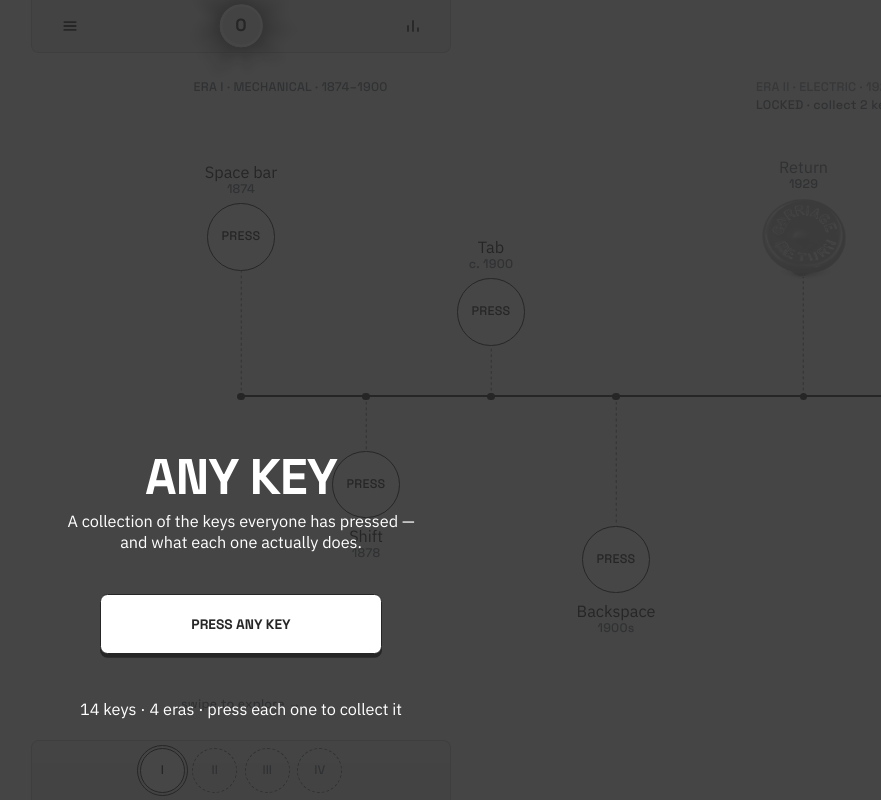
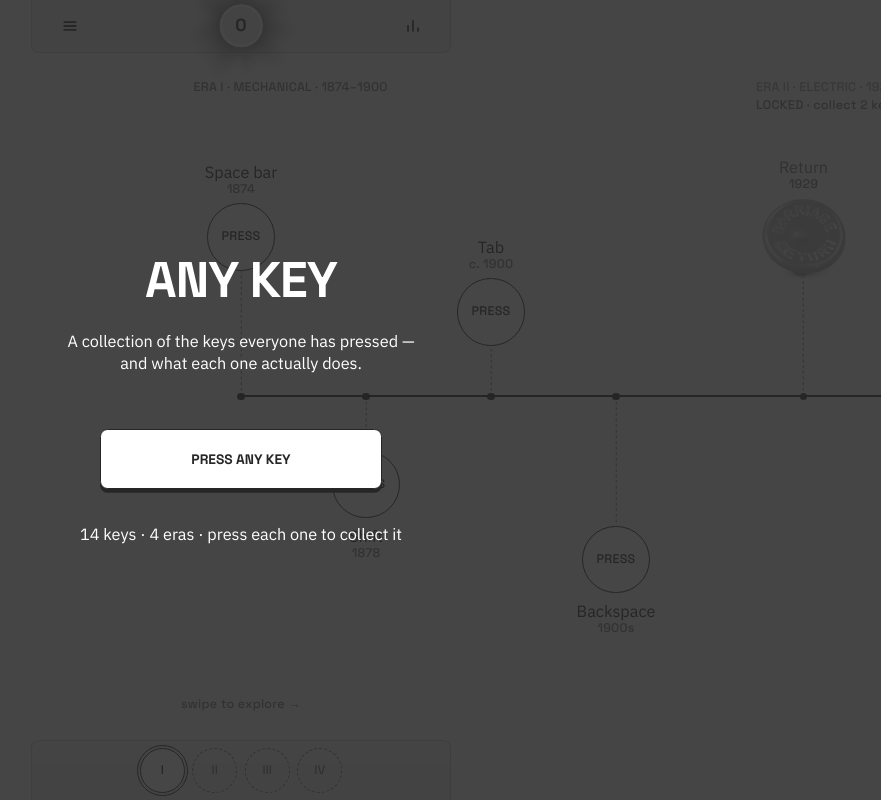
Before and after one commit to andrewmcconville/any-key, a Vue app: page /#/start in a window 1280 px wide. Shown: the whole page, without its empty margins (399-1280 px from the left). Built offline with nearby package versions, Linux system fonts and the light colour scheme.

Commit message:
Start screen: the words in the middle of the frame
A centred column with the Figma overlay's spacing, in place of fixed
positions in the lower half; margins set outright so the browser's h1
and p defaults don't push the block off centre.

Co-Authored-By: Claude Fable 5.1 <noreply@anthropic.com>

```diff
--- a/src/views/StartView.vue
+++ b/src/views/StartView.vue
@@ -36,17 +36,19 @@ onUnmounted(() => window.removeEventListener('keydown', onKey));
 
 <style scoped>
 .layer--start { background: oklch(0.269 0 0 / 0.85); }
-/* The start screen is laid out on the 144 × 256 phone frame, like the Figma overlay. */
+/* The start screen fills the 144 × 256 phone frame; its words sit in a column at the frame's
+   centre, with the Figma overlay's spacing between them. */
 .start {
   width: 144rem; height: 256rem;
-  position: relative;
+  display: flex; flex-direction: column; align-items: center; justify-content: center;
   color: var(--white);
   text-align: center;
   cursor: pointer;
 }
-.start__title { position: absolute; left: 12rem; width: 120rem; top: 134rem; color: var(--white); }
-.start__sub   { position: absolute; left: 16rem; width: 112rem; top: 158rem; }
-.start__btn   { position: absolute; left: 27rem; width: 90rem; top: 190rem; }
-.start__cap   { position: absolute; left: 16rem; width: 112rem; top: 218rem; }
+/* Margins set outright: the h1 and p defaults would push the visible block off centre. */
+.start__title { width: 120rem; margin: 0 0 8rem; color: var(--white); }
+.start__sub   { width: 112rem; margin: 0 0 18rem; }
+.start__btn   { width: 90rem; margin: 0 0 11rem; }
+.start__cap   { width: 112rem; margin: 0; }
 .start .btn--keycap { background: var(--white); color: var(--ink); border-color: var(--ink); }
 </style>
```
